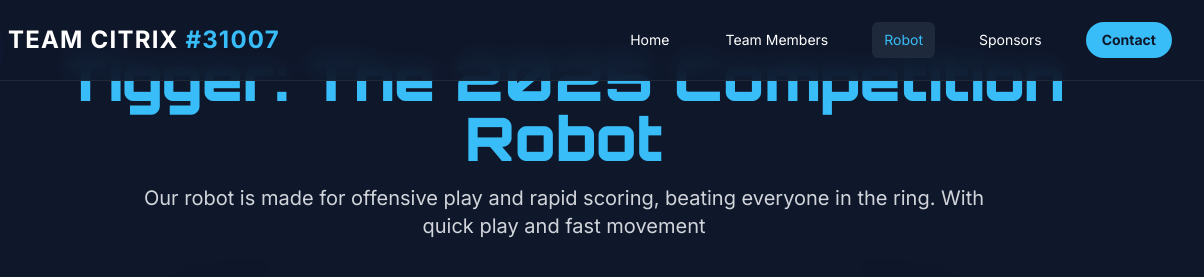
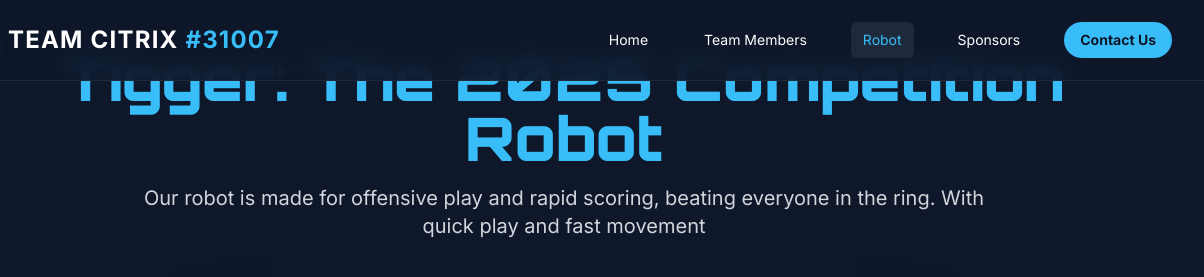
Before and after one commit to gameingame-eng/ftcwebsite, a plain HTML site: page robot.html in a window 1280 px wide. Shown: the top 277 px of the page, 76-1280 px from the left. Drawn offline with nearby package versions, Linux system fonts and the light colour scheme.

Commit message:
Update robot.html

```diff
--- a/robot.html
+++ b/robot.html
@@ -70,7 +70,7 @@
           <a href="teammembers.html" class="hover:text-citrix-accent transition-colors px-3 py-2 rounded-md text-sm font-medium">Team Members</a>
           <a href="robot.html" class="text-citrix-accent bg-citrix-light px-3 py-2 rounded-md text-sm font-medium">Robot</a>
           <a href="sponsors.html" class="hover:text-citrix-accent transition-colors px-3 py-2 rounded-md text-sm font-medium">Sponsors</a>
-          <a href="sponsors.html#contact" class="bg-citrix-accent text-citrix-dark hover:bg-citrix-hover transition-colors px-4 py-2 rounded-full text-sm font-bold">Contact</a>
+          <a href="sponsors.html#contact" class="bg-citrix-accent text-citrix-dark hover:bg-citrix-hover transition-colors px-4 py-2 rounded-full text-sm font-bold">Contact Us</a>
         </div>
       </div>
 
```
